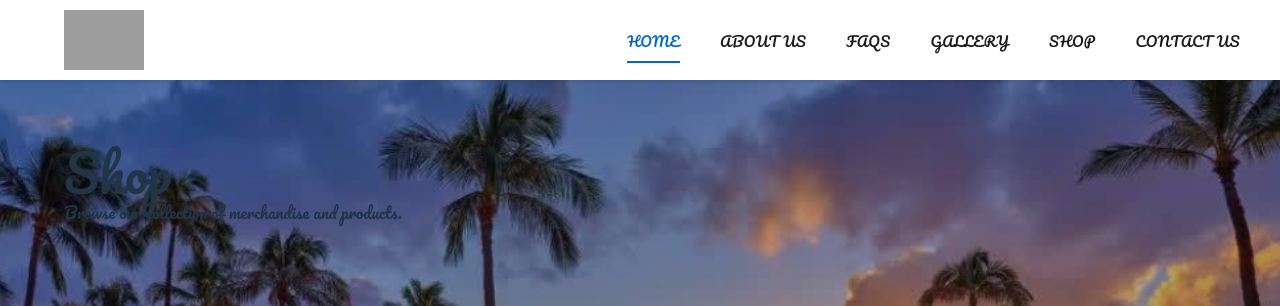
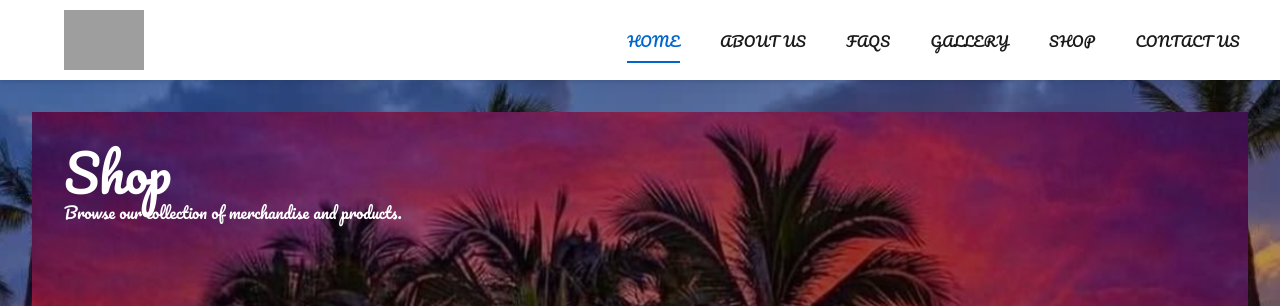
Before and after one commit to JohnPlamoottil/Da-Little-Aloha-Show-Merv-, a React (Vite) app in the folder web/: page /shop in a window 1280 px wide. Shown: the top 306 px of the page. Built offline with nearby package versions, Linux system fonts and the light colour scheme; grey boxes are pictures that could not be loaded.

Commit message:
change image name to shoppage_background for the shop page and chage color to white

```diff
--- a/web/src/pages/Shop.jsx
+++ b/web/src/pages/Shop.jsx
@@ -1,10 +1,20 @@
 import React from "react";
+import shopBackground from "../assets/shoppage_background.jpg";
 
 function Shop() {
   return (
-    <div className="page-content">
-      <h1>Shop</h1>
-      <p>Browse our collection of merchandise and products.</p>
+    <div
+      className="min-h-screen bg-cover bg-center bg-fixed bg-no-repeat"
+      style={{
+        backgroundImage: `linear-gradient(rgba(0, 0, 0, 0.4), rgba(0, 0, 0, 0.4)), url(${shopBackground})`,
+      }}
+    >
+      <div className="page-content">
+        <h1 style={{ color: "white" }}>Shop</h1>
+        <p style={{ color: "white" }}>
+          Browse our collection of merchandise and products.
+        </p>
+      </div>
     </div>
   );
 }
```
Also changed, not shown: web/src/assets/shoppage_background.jpg (renamed from web/src/assets/IMG_3971.jpg).
